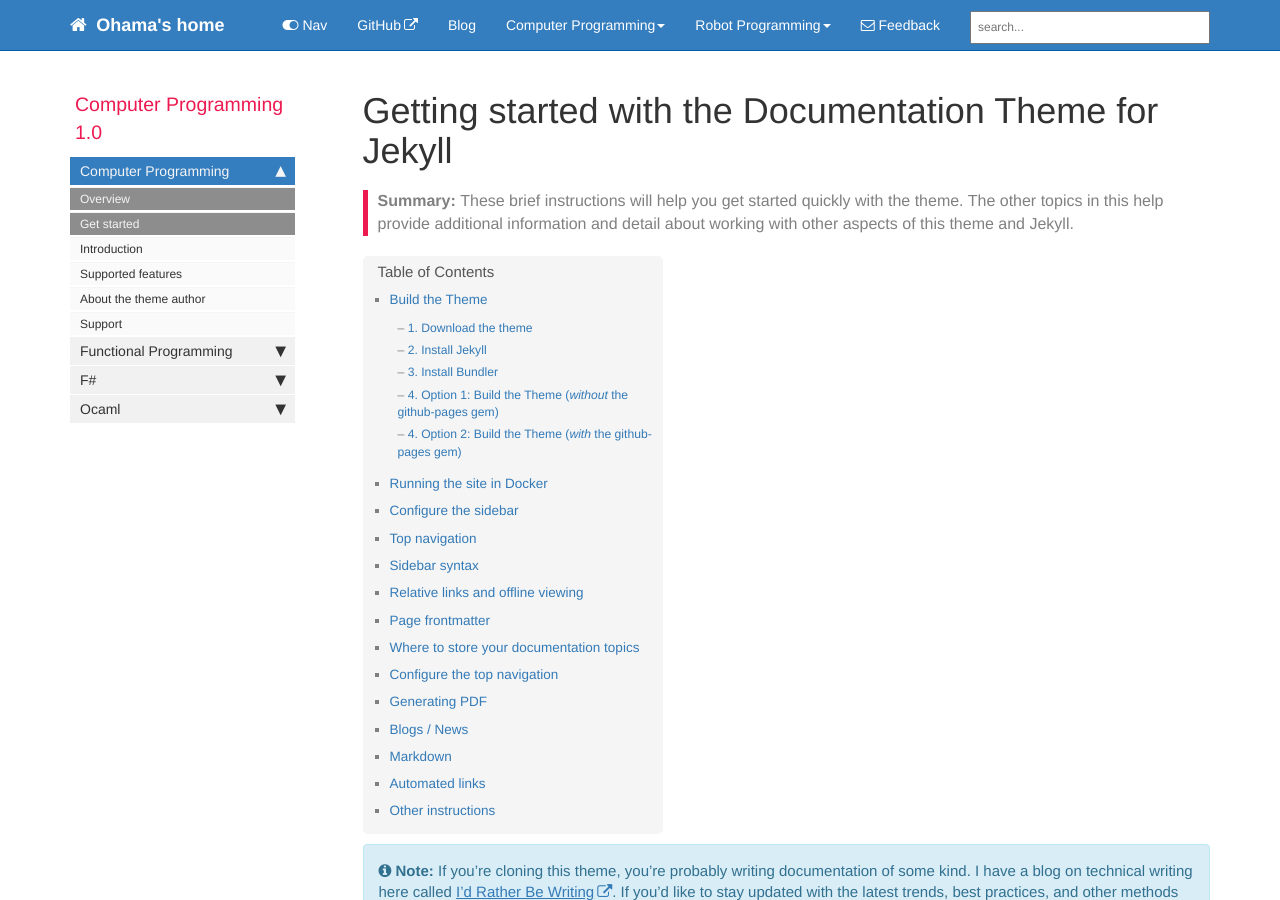
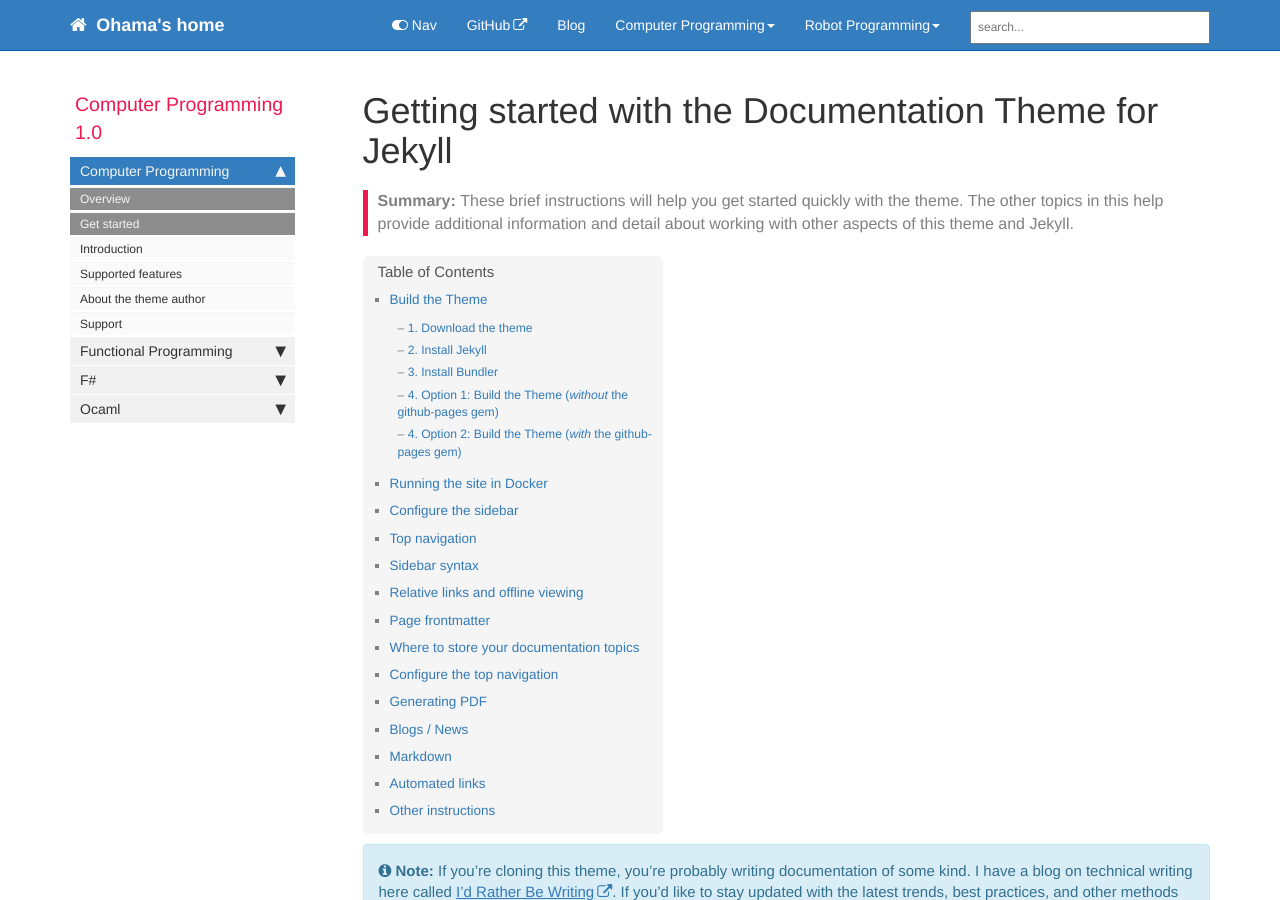
Before and after one commit to ohama/ohama.github.io, a Jekyll site: the page built from index.md, in a window 1280 px wide and 900 px high. Built offline with Jekyll 4.4.1, drawn with Linux system fonts in a browser that asks for light colours; nearby versions of some CDN libraries; comment, search, counter and statistics services are not loaded.

Commit message:
fix config.yml

```diff
--- a/_config.yml
+++ b/_config.yml
@@ -38,13 +38,13 @@ exclude:
   - .gitignore
 # these are the files and directories that jekyll will exclude from the build
 
-feedback_subject_line: Jekyll documentation theme
+feedback_subject_line: Computer Programming
 
 # feedback_email: tomjoht@gmail.com
 feedback_email: ohama100@naver.com
 # used as a contact email for the Feedback link in the top navigation bar
 
-# feedback_disable: true
+feedback_disable: true
 # if you uncomment the previous line, the Feedback link gets removed
 
 # feedback_text: "Need help?"
```
